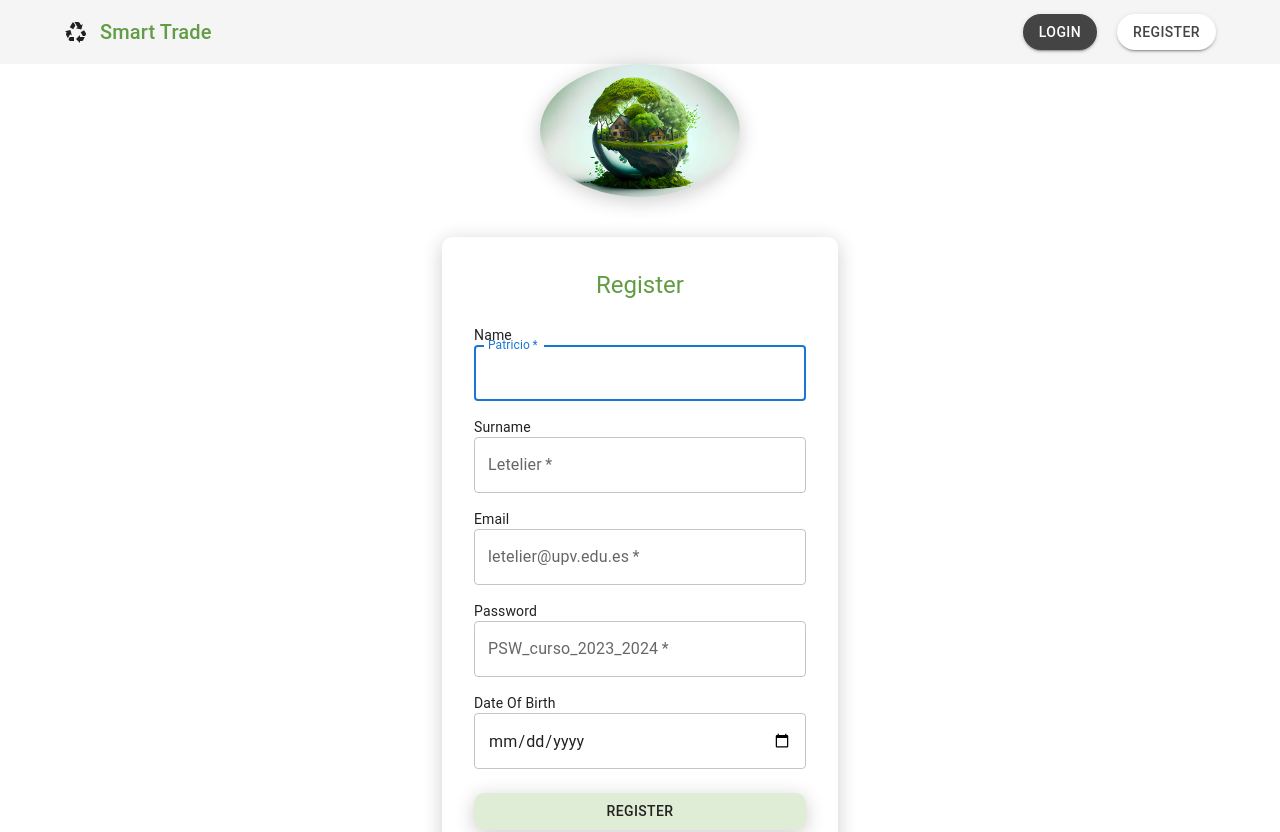
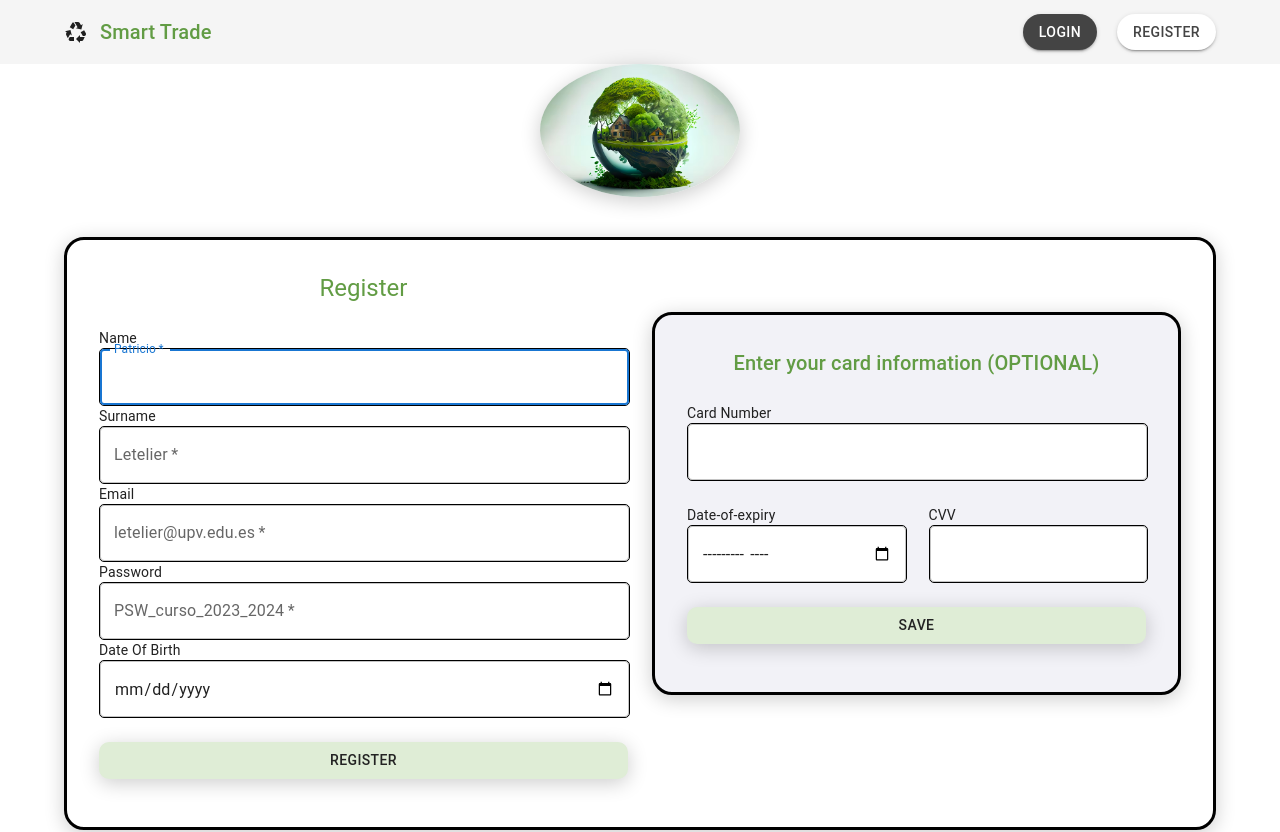
Before and after one commit to JuanArano17/FastAPI-ReactJS-SmartTrade-11.01, a React (Create React App) app in the folder Front/: page /registerBuyer in a window 1280 px wide. Shown: the top 832 px of the page. Built offline with nearby package versions, Linux system fonts and the light colour scheme.

Commit message:
un par de estilos y retoques

```diff
--- a/Front/src/pages/RegisterBuyerPage.jsx
+++ b/Front/src/pages/RegisterBuyerPage.jsx
@@ -28,6 +28,9 @@ const RegisterPage = () => {
     email: "",
     password: "",
     dateOfBirth: "",
+    CardNumber: "",
+    ExpiryDate: "",
+    CVV: "",
   });
 
   const handleChange = (e) => {
@@ -43,14 +46,15 @@ const RegisterPage = () => {
   return (
     <Box sx={styles.mainContainer}>
       <TopBar />
-      <img src={img_mundo} style ={styles.rounded_img}/>
-      <Container component="main" maxWidth="xs">
+      <img src={img_mundo} style={styles.rounded_img} />
+      <Container component="main" maxWidth="lg">
         <Paper elevation={3} sx={styles.paperContainer}>
-          <Typography component="h1" variant="h5" color="#629c44">
+          <Grid container spacing={3}>
+            <Grid item xs={12} sm={6}>
+              <Typography component="h1" variant="h5" color="#629c44" mb={2}>
                 Register
               </Typography>
               <Box component="form" onSubmit={handleSubmit} sx={styles.formContainer}>
-            <Grid container spacing={2}>
                 {formFields.map((field) => (
                   <Grid item xs={12} key={field.id}>
                     <Typography variant="body2" color="232323" sx={{ textAlign: 'left' }}>
@@ -62,19 +66,85 @@ const RegisterPage = () => {
                       fullWidth
                       value={formData[field.name]}
                       onChange={handleChange}
+                      sx={styles.textfields}
                     />
                   </Grid>
                 ))}
-            </Grid>
                 <Button
                   type="submit"
                   fullWidth
                   variant="contained"
                   sx={styles.registerButton}
+                  mt={4}
                 >
                   Register
                 </Button>
               </Box>
+            </Grid>
+            <Grid item xs={12} sm={6}>
+              <Paper elevation={3} sx={{ ...styles.paperContainer, backgroundColor: "#f2f2f7" }}>
+                <Typography component="h2" variant="h6" color="#629c44" mb={2}>
+                  Enter your card information (OPTIONAL)
+                </Typography>
+                <Box component="form" onSubmit={handleSubmit} sx={styles.formContainer}>
+                  <Grid container spacing={3}>
+                    <Grid item xs={12}>
+                      <Typography variant="body2" color="232323" sx={{ textAlign: 'left' }}>
+                        Card Number
+                      </Typography>
+                      <TextField
+                        id="CardNumber"
+                        name="CardNumber"
+                        required
+                        fullWidth
+                        value={formData.CardNumber}
+                        onChange={handleChange}
+                        sx={{...styles.textfields, backgroundColor: "white"}}
+                      />
+                    </Grid>
+                    <Grid item xs={6}>
+                      <Typography variant="body2" color="232323" sx={{ textAlign: 'left' }}>
+                        Date-of-expiry
+                      </Typography>
+                      <TextField
+                        id="ExpiryDate"
+                        name="ExpiryDate"
+                        required
+                        fullWidth
+                        type = "month"
+                        value={formData.ExpiryDate}
+                        onChange={handleChange}
+                        sx={{...styles.textfields, backgroundColor: "white"}}
+                      />
+                    </Grid>
+                    <Grid item xs={6}>
+                      <Typography variant="body2" color="232323" sx={{ textAlign: 'left' }}>
+                        CVV
+                      </Typography>
+                      <TextField
+                        id="CVV"
+                        name="CVV"
+                        required
+                        fullWidth
+                        value={formData.CVV}
+                        onChange={handleChange}
+                        inputProps={{ maxLength: 3 }}
+                        sx={{...styles.textfields, backgroundColor: "white"}}
+                      />
+                    </Grid>
+                  </Grid>
+                  <Button
+                    type="submit"
+                    fullWidth
+                    sx={styles.registerButton}
+                    mt={4}
+                  >
+                    Save
+                  </Button>
+                </Box>
+              </Paper>
+            </Grid>
+          </Grid>
         </Paper>
       </Container>
       <Footer />
--- a/Front/src/pages/RegisterSelectionPage.jsx
+++ b/Front/src/pages/RegisterSelectionPage.jsx
@@ -15,7 +15,7 @@ const SelectionPage = () => {
       <Typography variant="h4" align="center" color="#629c44" marginTop={"20px"} marginBottom={"20px"}>
         ¿Qué harás en SmartTrade?
       </Typography>
-      <Box display="flex" justifyContent="center" alignItems="center" mb={4}>
+      <Box display="flex" justifyContent="center" alignItems="center" mb={32}>
         <Box textAlign="center" mr={4} style={{ width: "275px", marginBottom: "10px" }}>
           <Button
           sx={styles.greenRoundedButton} component={Link} to="/registerBuyer"
--- a/Front/src/styles/styles.js
+++ b/Front/src/styles/styles.js
@@ -8,9 +8,12 @@ const styles = {
         mt: 3,
         p: 4,
         boxShadow: "0px 4px 20px rgba(0, 0, 0, 0.2)",
-        borderRadius: "10px",
+        borderRadius: "20px",
         mb: "80px",
         mt: "40px",
+        borderColor: 'black',
+        borderWidth: '3px',
+        borderStyle: 'solid'
     },
     registerButton: {
         mt: 3,
@@ -29,13 +32,13 @@ const styles = {
         borderRadius: "50%",
         boxShadow: "0px 4px 20px rgba(0, 0, 0, 0.2)"
     },
-    imageStyle:{
+    imageStyle: {
         width: "275px",
-        height: "183px",
+        height: "auto",
         border: "2px solid black",
         borderRadius: "15px",
-      },
-      greenRoundedButton: {
+    },
+    greenRoundedButton: {
         bgcolor: "#cbe8ba",
         color: "#000000",
         fontWeight: "bold",
@@ -43,8 +46,12 @@ const styles = {
         boxShadow: "-5px 5px 3px rgba(0, 0, 0, 0.4)",
         width: "100%",
         borderRadius: "15px"
-      }
-
-
+    },
+    textfields:{
+        borderColor: 'black',
+        borderWidth: '1px',
+        borderStyle: 'solid',
+        borderRadius: "5px",
+    }
 }
 export default styles;
```
Lines whose indentation alone changed are shown as unchanged.
